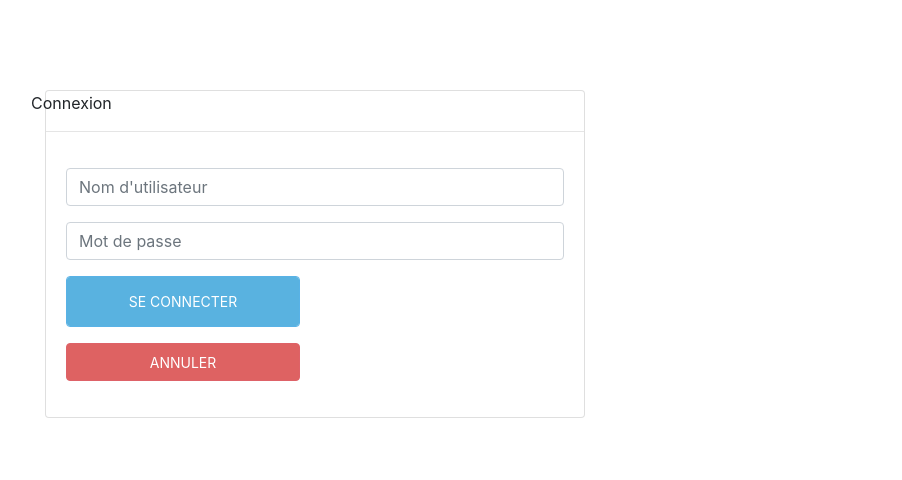
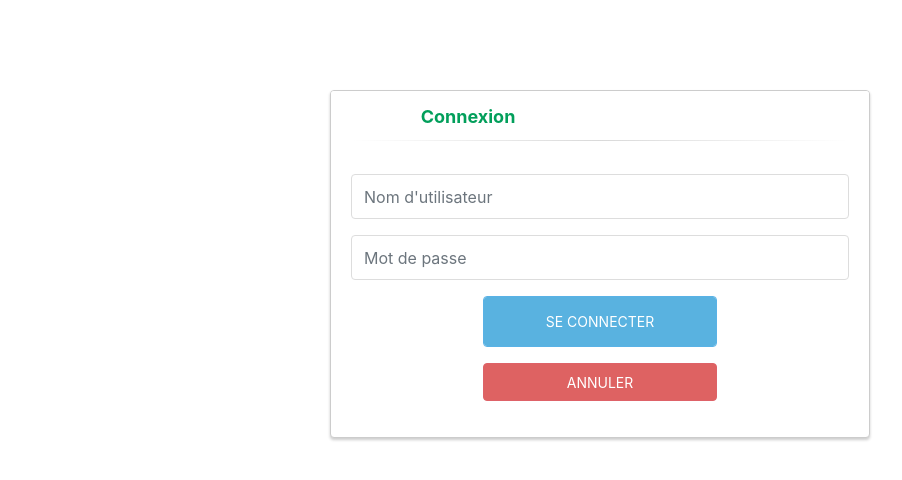
Before and after one commit to rami11/ift1147-tp2, a PHP site: page /login.php in a window 1280 px wide. Shown: the top 480 px of the page, without its empty margins (40-942 px from the left). Run offline with PHP 8.4, Linux system fonts and the light colour scheme.

Commit message:
Fix layout of Login and Register pages

```diff
--- a/css/login.css
+++ b/css/login.css
@@ -1,19 +1,19 @@
 body {
     padding-top: 90px;
 }
-.panel-login {
+.card-login {
 	border-color: #ccc;
 	-webkit-box-shadow: 0px 2px 3px 0px rgba(0,0,0,0.2);
 	-moz-box-shadow: 0px 2px 3px 0px rgba(0,0,0,0.2);
 	box-shadow: 0px 2px 3px 0px rgba(0,0,0,0.2);
 }
-.panel-login>.panel-heading {
+.card-login>.card-header {
 	color: #00415d;
 	background-color: #fff;
 	border-color: #fff;
 	text-align:center;
 }
-.panel-login>.panel-heading a{
+.card-login>.card-header a{
 	text-decoration: none;
 	color: #666;
 	font-weight: bold;
@@ -22,11 +22,11 @@ body {
 	-moz-transition: all 0.1s linear;
 	transition: all 0.1s linear;
 }
-.panel-login>.panel-heading a.active{
+.card-login>.card-header a.active{
 	color: #029f5b;
 	font-size: 18px;
 }
-.panel-login>.panel-heading hr{
+.card-login>.card-header hr{
 	margin-top: 10px;
 	margin-bottom: 0px;
 	clear: both;
@@ -37,7 +37,7 @@ body {
 	background-image: -ms-linear-gradient(left,rgba(0,0,0,0),rgba(0,0,0,0.15),rgba(0,0,0,0));
 	background-image: -o-linear-gradient(left,rgba(0,0,0,0),rgba(0,0,0,0.15),rgba(0,0,0,0));
 }
-.panel-login input[type="text"],.panel-login input[type="email"],.panel-login input[type="password"] {
+.card-login input[type="text"],.card-login input[type="email"],.card-login input[type="password"] {
 	height: 45px;
 	border: 1px solid #ddd;
 	font-size: 16px;
@@ -45,8 +45,8 @@ body {
 	-moz-transition: all 0.1s linear;
 	transition: all 0.1s linear;
 }
-.panel-login input:hover,
-.panel-login input:focus {
+.card-login input:hover,
+.card-login input:focus {
 	outline:none;
 	-webkit-box-shadow: none;
 	-moz-box-shadow: none;
--- a/header.html
+++ b/header.html
@@ -3,6 +3,7 @@
 <head>
 	<title>Films</title>
 
+<meta charset="utf-8"/>
 <meta name="viewport" content="width=device-width, initial-scale=1">
 <!-- <script src="https://ajax.googleapis.com/ajax/libs/jquery/3.3.1/jquery.min.js"></script>
 
@@ -18,6 +19,3 @@
 <script src="https://stackpath.bootstrapcdn.com/bootstrap/4.1.3/js/bootstrap.min.js" integrity="sha384-ChfqqxuZUCnJSK3+MXmPNIyE6ZbWh2IMqE241rYiqJxyMiZ6OW/JmZQ5stwEULTy" crossorigin="anonymous"></script>
 
 <link rel="stylesheet" href="css/index.css" />
-<link rel="stylesheet" href="css/login.css" />
-<!-- <script type="text/javascript" src="js/login.js"></script> -->
-</head>
--- a/login.php
+++ b/login.php
@@ -1,14 +1,25 @@
+<!-- <!DOCTYPE html>
+<html>
+<head>
+	<meta charset="utf-8"/>
+	<link rel="stylesheet" href="css/login.css" />
+	<script type="text/javascript" src="js/login.js"></script>
+	<?php //include 'bootstrap.html' ?>
+
+	<title>Login</title>
+</head> -->
 <?php include 'header.html' ?>
-<!-- <script type="text/javascript" src="js/login.js"></script> -->
+<link rel="stylesheet" href="css/login.css" />
+</head>
 <body>
 	<div class="container">
 		<div class="row">
-			<div class="col-md-6 col-md-offset-3">
+			<div class="col-md-6 offset-md-3">
 				<div class="card card-login">
 					<!-- card heading -->
-					<div class="card-heading">
+					<div class="card-header">
 						<div class="row">
-							<div class="col-xs-6">
+							<div class="col-sm-6">
 								<a class="active" id="login-form-link">Connexion</a>
 							</div>
 						</div>
@@ -18,7 +29,7 @@
 					<div class="card-body">
 						<div class="row">
 							<div class="col-lg-12">
-								<form id="login-form" action="index.php" method="post" role="form" style="display: block;">
+								<form id="login-form" action="index.php" method="post" style="display: block;">
 									<!-- username text -->
 									<div class="form-group">
 										<input type="text" name="username" id="username" tabindex="1" class="form-control" placeholder="Nom d'utilisateur" value="">
@@ -30,7 +41,7 @@
 									<!-- login submit -->
 									<div class="form-group">
 										<div class="row">
-											<div class="col-sm-6 col-sm-offset-3">
+											<div class="col-sm-6 offset-sm-3">
 												<input type="submit" name="login-submit" id="login-submit" tabindex="4" class="form-control btn btn-login" value="Se connecter">
 											</div>
 										</div>
@@ -38,7 +49,7 @@
 									<!-- cancel submit -->
 									<div class="form-group">
 										<div class="row">
-											<div class="col-sm-6 col-sm-offset-3">
+											<div class="col-sm-6 offset-sm-3">
 												<input type="submit" name="login-cancel" id="login-cancel" tabindex="4" class="form-control btn btn-cancel" value="Annuler">
 											</div>
 										</div>
```
Also changed, not shown: register.php (+21 -11 lines).
